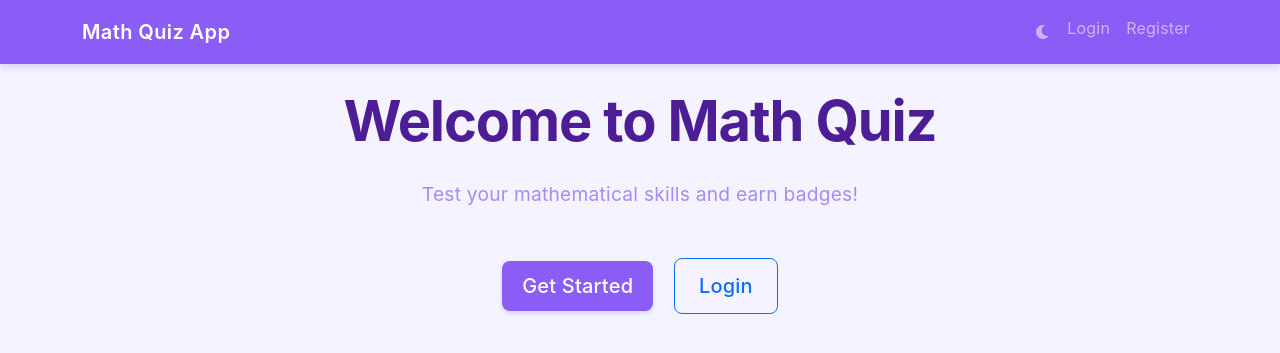
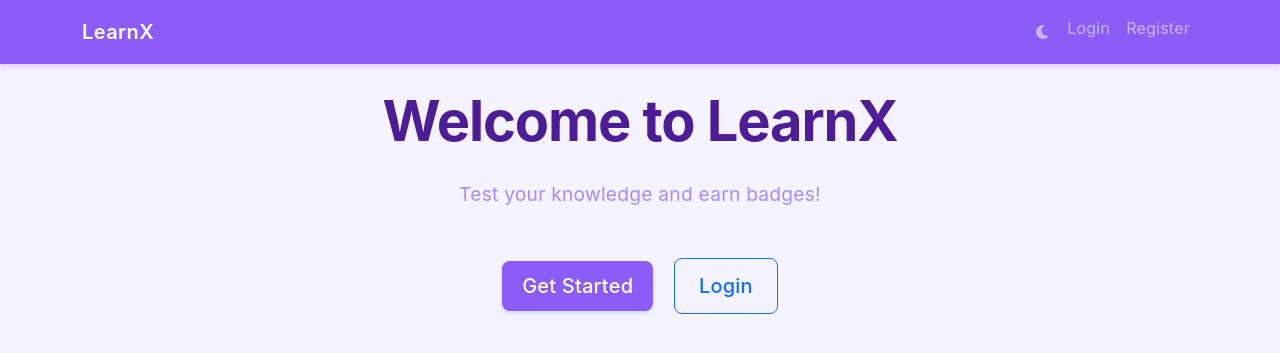
Before and after one commit to aayushpatilofficial/learnx, a Flask app: page / in a window 1280 px wide. Shown: the top 353 px of the page. Run offline with Flask 3, Linux system fonts and the light colour scheme.

Commit message:
Assistant checkpoint: Update application name to LearnX
Assistant generated file changes:
- templates/base.html: Update site title and navbar brand, Update navbar brand text
- templates/index.html: Update welcome message

---

User prompt:

Help me change the name to learnX

Replit-Commit-Author: Assistant
Replit-Commit-Session-Id: 50e2c1f0-f391-41c3-a0c4-fb83c41b7d17

```diff
--- a/templates/base.html
+++ b/templates/base.html
@@ -4,7 +4,7 @@
 <head>
     <meta charset="UTF-8">
     <meta name="viewport" content="width=device-width, initial-scale=1.0">
-    <title>Math Quiz App</title>
+    <title>LearnX</title>
     <link href="https://cdn.jsdelivr.net/npm/bootstrap@5.3.0/dist/css/bootstrap.min.css" rel="stylesheet">
     <link rel="stylesheet" href="https://cdnjs.cloudflare.com/ajax/libs/font-awesome/6.0.0/css/all.min.css">
     <link rel="stylesheet" href="{{ url_for('static', filename='style.css') }}">
@@ -24,7 +24,7 @@
 <body>
     <nav class="navbar navbar-expand-lg navbar-dark bg-primary">
         <div class="container">
-            <a class="navbar-brand" href="/">Math Quiz App</a>
+            <a class="navbar-brand" href="/">LearnX</a>
             <button class="navbar-toggler" type="button" data-bs-toggle="collapse" data-bs-target="#navbarNav">
                 <span class="navbar-toggler-icon"></span>
             </button>
--- a/templates/index.html
+++ b/templates/index.html
@@ -2,8 +2,8 @@
 {% extends "base.html" %}
 {% block content %}
 <div class="text-center">
-    <h1 class="display-4 mb-4">Welcome to Math Quiz</h1>
-    <p class="lead">Test your mathematical skills and earn badges!</p>
+    <h1 class="display-4 mb-4">Welcome to LearnX</h1>
+    <p class="lead">Test your knowledge and earn badges!</p>
     <div class="mt-5">
         <a href="/register" class="btn btn-primary btn-lg mx-2">Get Started</a>
         <a href="/login" class="btn btn-outline-primary btn-lg mx-2">Login</a>
```
